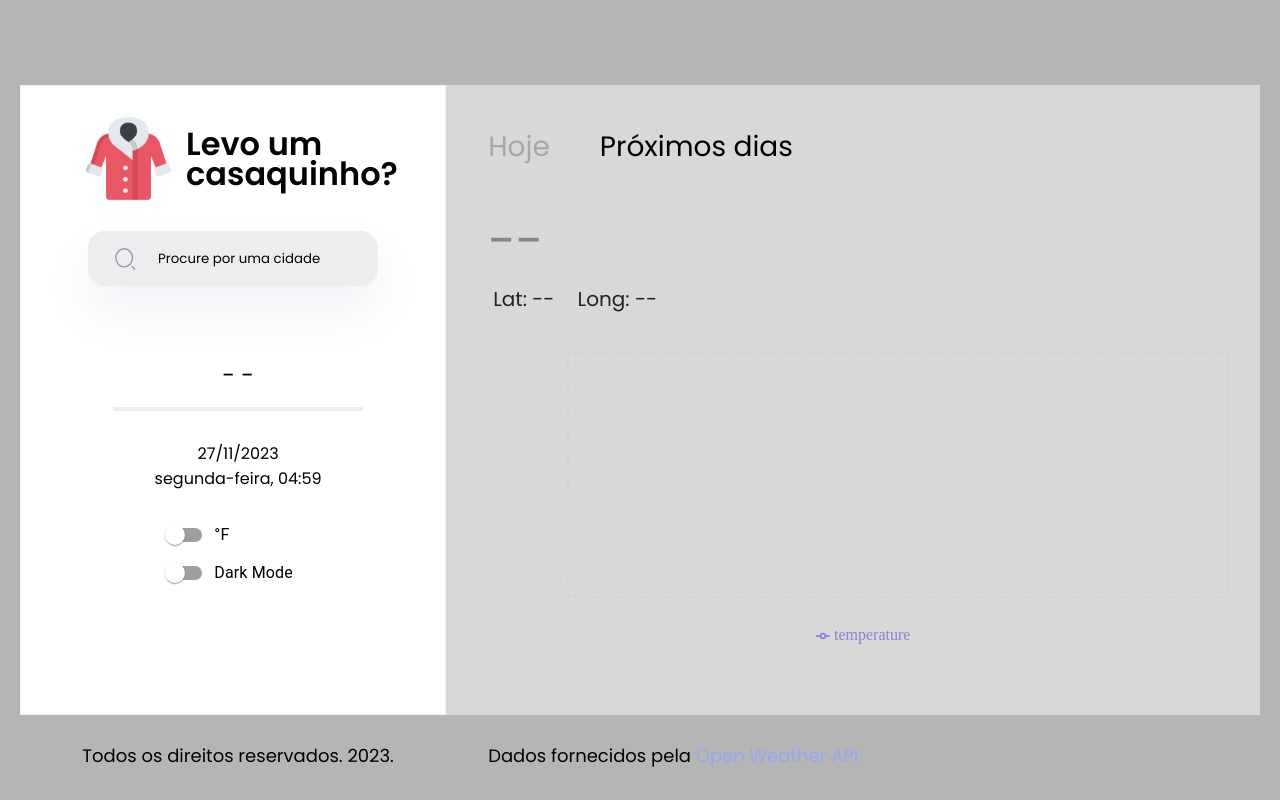
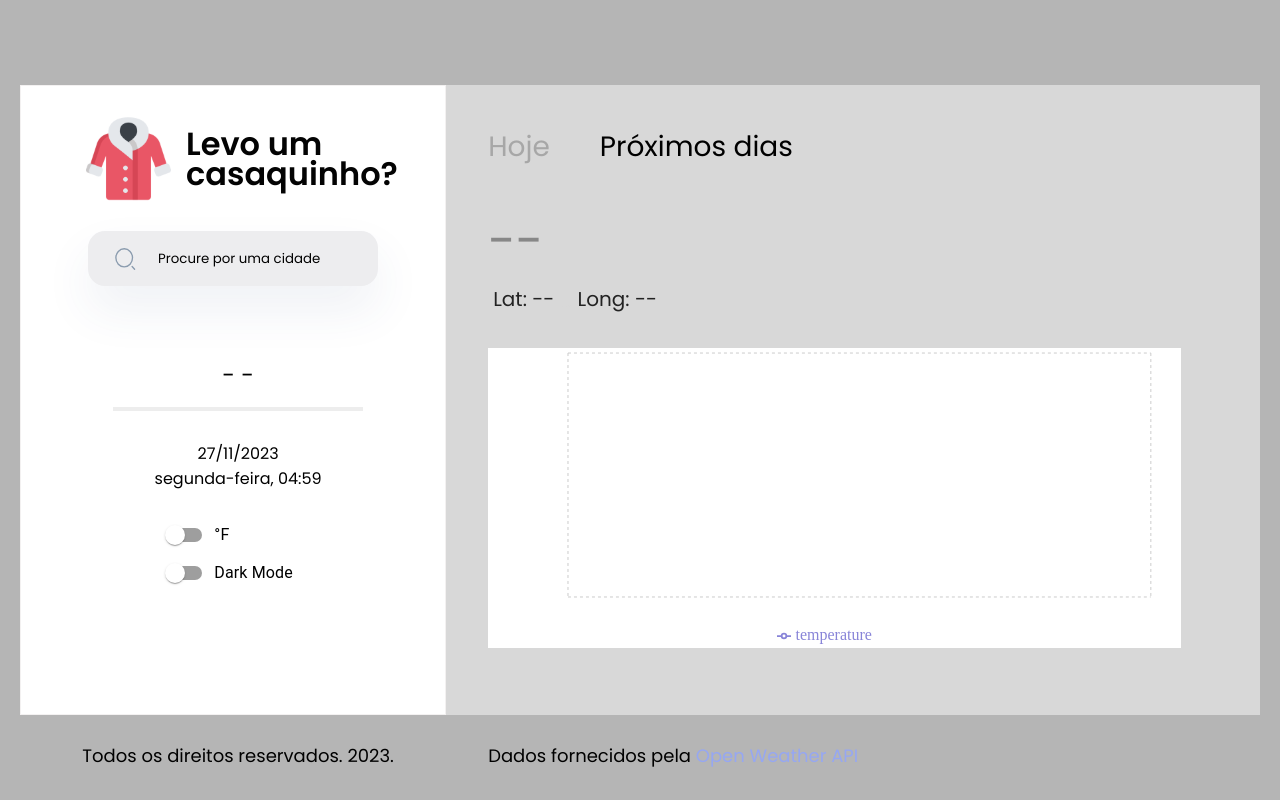
Before and after one commit to BrendonLee23/project-good-weather-frontend, a React (Vite) app: page / in a window 1280 px wide. Both pictures are taken after a click on the element "Próximos dias". Built offline with nearby package versions, Linux system fonts and the light colour scheme.

Commit message:
Fix/ NextDayInfos function updates

```diff
--- a/src/components/LeftInfos/LeftInfos.jsx
+++ b/src/components/LeftInfos/LeftInfos.jsx
@@ -58,7 +58,11 @@ export default function LeftInfos() {
     const fetchGraphic = async () => {
         try {
             const response = await axios.get(`https://api.openweathermap.org/data/2.5/forecast?q=${city}&appid=${apiKey}`);
-            setGraphicData(response.data);
+                const graphData = response.data.list.map(item => ({
+                    timestamp: new Date(item.dt * 1000), // Convert to milliseconds
+                    temperature: item.main.temp - 273.15, // Convert Kelvin to Celsius
+                }));
+                setGraphicData(graphData);
         } catch (error) {
             console.error('Erro ao obter dados do grafico:', error);
         }
--- a/src/components/NextDaysInfos.jsx
+++ b/src/components/NextDaysInfos.jsx
@@ -1,16 +1,26 @@
 import { useContext } from "react"
 import InfoContext from "../contexts/InfoContext"
 import { LineChart, Line, XAxis, YAxis, CartesianGrid, Tooltip, Legend, ResponsiveContainer } from 'recharts';
+export default function NextDayInfos() {
+    const {  graphicData } = useContext(InfoContext)
+    console.log(graphicData)
 
-export default function NextDayInfos() {
-    const { graphicData } = useContext(InfoContext)
+
+
+    const formatXAxis = (tickItem) => {
+        // Formatar o valor do eixo X para exibir apenas a hora
+        const date = new Date(tickItem);
+        return date.getHours() + ":00";
+        };
+
     return (
-        <ResponsiveContainer width="100%" height={300}>
+        <ResponsiveContainer width="90%" height={300}>
             <LineChart
                 data={graphicData}
                 margin={{ top: 5, right: 30, left: 20, bottom: 5 }}
+                style={{ backgroundColor: '#fff' }}
             >
-                <XAxis dataKey="timestamp" />
+                <XAxis dataKey="timestamp" tickFormatter={formatXAxis}/>
                 <YAxis />
                 <CartesianGrid strokeDasharray="3 3" />
                 <Tooltip />
```
